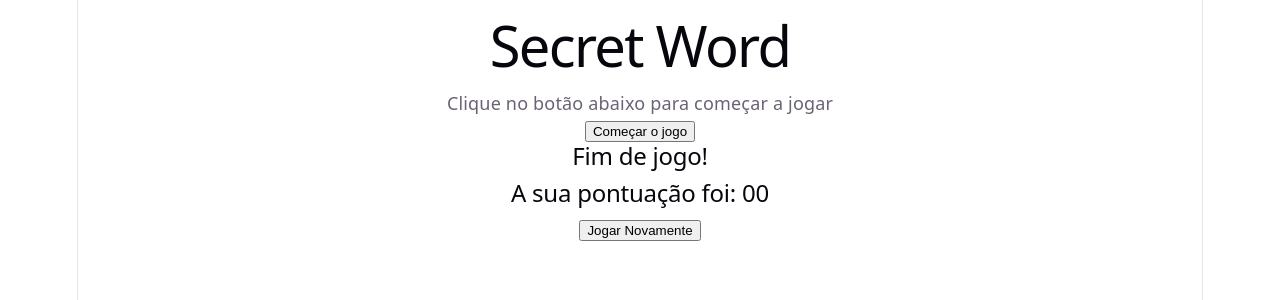
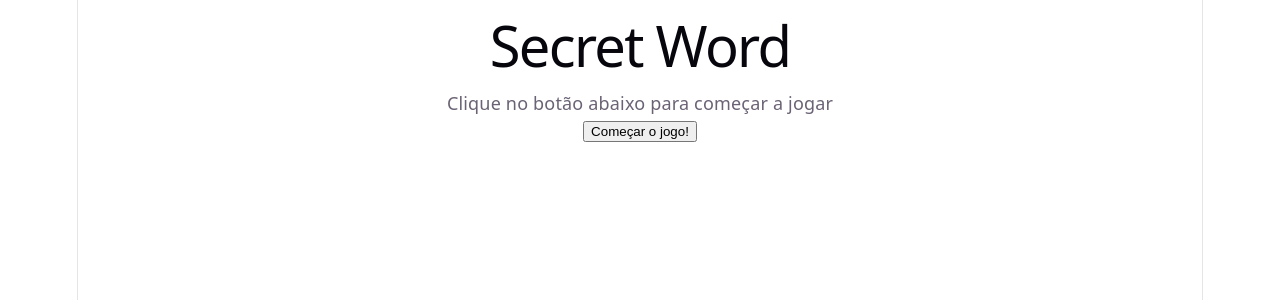
Before and after one commit to AndRonald/secret-word, a React (Vite) app in the folder secret-word/: page / in a window 1280 px wide. Shown: the top 300 px of the page. Built offline with nearby package versions, Linux system fonts and the light colour scheme.

Commit message:
feat: criação dos componentes do jogo

```diff
--- a/secret-word/src/App.tsx
+++ b/secret-word/src/App.tsx
@@ -1,23 +1,35 @@
+import { Game } from './components/Game'
+import { GameOver } from './components/GameOver'
+import { StartScreen } from "./components/StartScreen";
+import { useState } from "react";
+// import { wordsList } from "./data/words";
+
 import "./App.css";
 
+const stages = [
+  { id: 1, name: "start" },
+  { id: 2, name: "game" },
+  { id: 3, name: "end" },
+];
+
+// const guessesQty: number = 0;
+
 export function App() {
+  const [gameStage] = useState<string>(stages[0].name);
+  // const [words] = useState(wordsList);
+  // const [pickedWord, setPickedWord] = useState<string | null>("");
+  // const [pickedCategory, setPickedCategory] = useState<string | null>("");
+  // const [letters, setLetters] = useState<string[]>([''])
+
+  // const [guessedLetters, setGuessedLetters] = useState<string[]>(['']);
+  // const [wrongLetters, setWrongLetters] = useState<[]>()
+  // const [guesses, setGuesses] = useState<number>(guessesQty)
+
   return (
     <div className="App">
-      <div>
-        {/* start */}
-        <h1>Secret Word</h1>
-        <p>Clique no botão abaixo para começar a jogar</p>
-        <button>Começar o jogo</button>
-      </div>
-      {/* game over */}
-      <div>
-        <h2>Fim de jogo!</h2>
-        <h2>
-          A sua pontuação foi: <span>00</span>
-        </h2>
-        <button>Jogar Novamente</button>
-      </div>
-      {/* game */}
+      {gameStage === "start" && <StartScreen />}
+      {gameStage === 'game' && <Game/>}
+      {gameStage === 'end' && <GameOver/>}
     </div>
   );
 }
--- /dev/null
+++ b/secret-word/src/components/Game/index.tsx
@@ -0,0 +1,27 @@
+export function Game() {
+  return (
+    <div>
+      <p>
+        <span>Pontuação 000</span>
+      </p>
+      <h1>Adivinhe a palavra:</h1>
+      <h3>
+        Dica sobre a palavra: <span>DICA</span>
+      </h3>
+      <p>Você ainda tem "number" tentativas</p>
+      <div>
+        <p>letras</p>
+      </div>
+      <div>
+        <p>Tente adivinhar uma letra da palavra:</p>
+        <form>
+          <input type="text" name="letter" required />
+          <button>Jogar!</button>
+        </form>
+      </div>
+      <div>
+        <p>Letras já utilizadas:</p>
+      </div>
+    </div>
+  );
+}
--- /dev/null
+++ b/secret-word/src/components/GameOver/index.tsx
@@ -0,0 +1,11 @@
+export function GameOver() {
+    return (
+        <div>
+            <h2>Fim de Jogo!</h2>
+            <h2>
+                A sua pontuação foi: <span>SCORE</span>
+            </h2>
+            <button>Jogar Novamente</button>
+        </div>
+    )
+}
--- /dev/null
+++ b/secret-word/src/components/StartScreen/index.tsx
@@ -0,0 +1,9 @@
+export function StartScreen () {
+    return(
+        <div>
+            <h1>Secret Word</h1>
+            <p>Clique no botão abaixo para começar a jogar</p>
+            <button>Começar o jogo!</button>
+        </div>
+    )
+}
```
